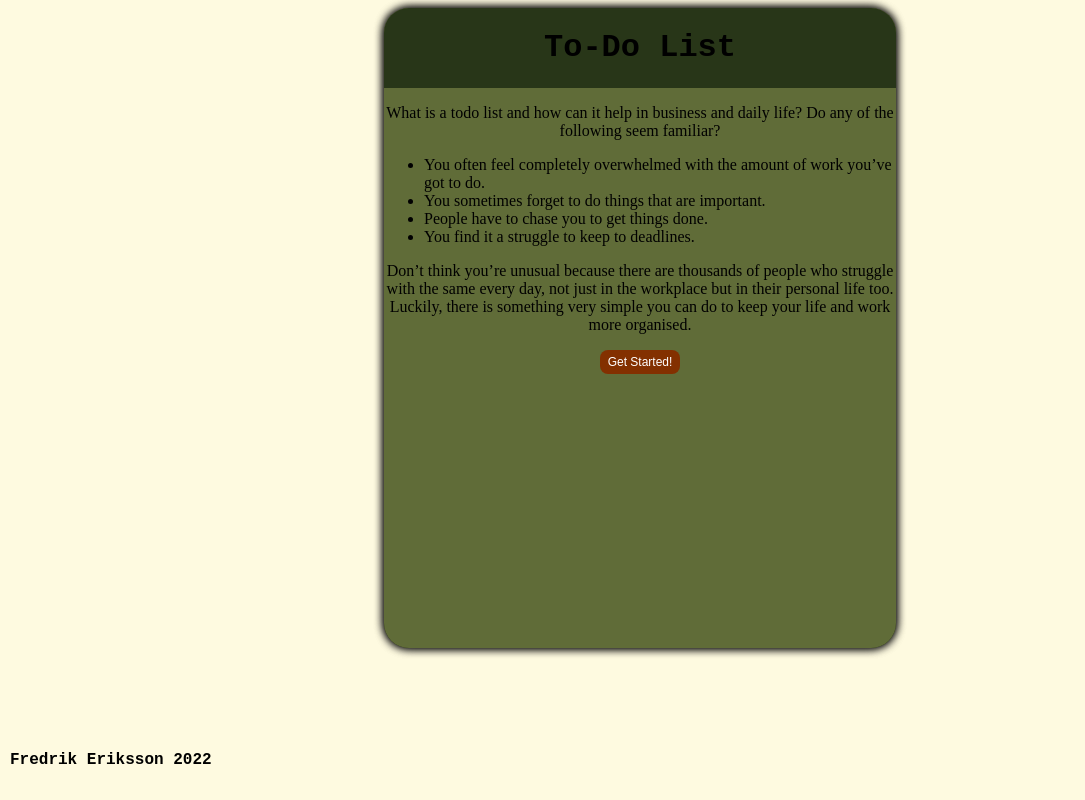
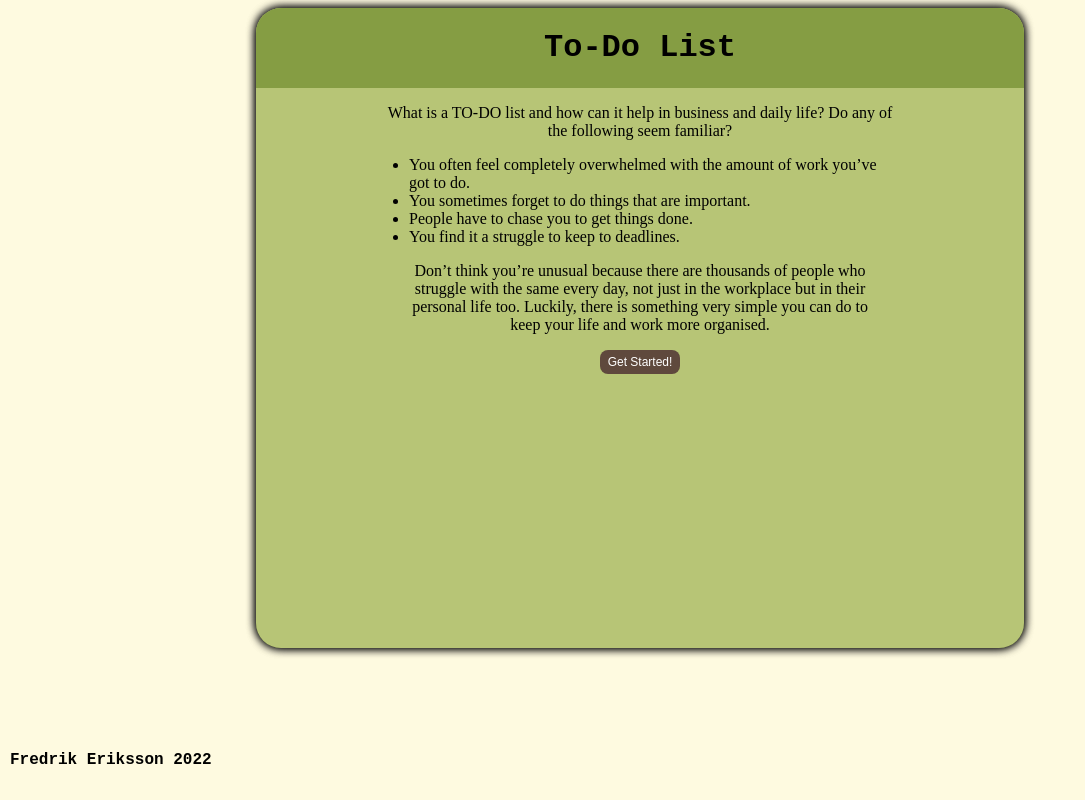
Before and after one commit to ErikssonF/labb2, a Vue app: page / in a window 1280 px wide. Shown: the whole page, without its empty margins (0-1085 px from the left). Built offline with nearby package versions, Linux system fonts and the light colour scheme.

Commit message:
fixed remove-buttons for both lists

```diff
--- a/src/App.vue
+++ b/src/App.vue
@@ -17,8 +17,9 @@ main {
   align-items: center;
   display: flex;
   flex-direction: column;
-  background-color: #606C38;
+  background-color: #b7c576;
   min-height: 80vh;
+  min-width: 40vw;
   border-radius: 25px;
   box-shadow: 0 0 10px black;
 }
--- a/src/components/Header/Header.vue
+++ b/src/components/Header/Header.vue
@@ -13,8 +13,8 @@ body {
 
 main {
     text-align: center;
-    background-color: #283618;
-    width: 40vw;
+    background-color: #859d43;
+    width: 60vw;
     border-top-left-radius: 25px;
     border-top-right-radius: 25px;
 }
--- a/src/components/Main/List.vue
+++ b/src/components/Main/List.vue
@@ -11,11 +11,13 @@
 
         <section id="listSection">
             <ul>
-                <ListItem @deleteItem="removeTask" v-for="(value, index) in tasksLeft" :text="value" :index="index" />
+                <ListItem @deleteItem="removeTaskLeft" v-for="(value, index) in tasksLeft" :text="value"
+                    :index="index" />
             </ul>
 
             <ul>
-                <ListItem @deleteItem="removeTask" v-for="(value, index) in tasksRight" :text="value" :index="index" />
+                <ListItem @deleteItem="removeTaskRight" v-for="(value, index) in tasksRight" :text="value"
+                    :index="index" />
             </ul>
 
         </section>
@@ -54,10 +56,17 @@ const addTask = () => {
 }
 
 
-const removeTask = (index) => {
+const removeTaskLeft = (index) => {
 
-    tasks.value.splice(index, 1);
-    localStorage.setItem('list', JSON.stringify(tasks.value));
+    tasksLeft.value.splice(index, 1);
+    localStorage.setItem('listLeft', JSON.stringify(tasksLeft.value));
+
+}
+
+const removeTaskRight = (index) => {
+
+    tasksRight.value.splice(index, 1)
+    localStorage.setItem('listRight', JSON.stringify(tasksRight.value))
 }
 
 onMounted(() => {
@@ -80,7 +89,7 @@ onMounted(() => {
 }
 
 main {
-    width: 40vw;
+    width: 60vw;
     display: flex;
     flex-direction: column;
     align-items: center;
@@ -93,7 +102,7 @@ ul {
     margin: 0px;
     padding: 2px;
     border-top: 2px solid black;
-    width: 13vw;
+    width: 25vw;
 }
 
 input {
@@ -107,7 +116,7 @@ input {
 }
 
 button {
-    background-color: #833000;
+    background-color: #5f493d;
     border: none;
     color: white;
     padding: 5px 8px;
--- a/src/components/Main/ListItem.vue
+++ b/src/components/Main/ListItem.vue
@@ -24,7 +24,7 @@ li {
 }
 
 button {
-    background-color: #833000;
+    background-color: #5f493d;
     border: none;
     color: white;
     padding: 5px 8px;
--- a/src/components/Startpage/Startpage.vue
+++ b/src/components/Startpage/Startpage.vue
@@ -1,7 +1,7 @@
 <template>
     <main class="main">
         <section class="mainText">
-            <p>What is a todo list and how can it help in business and daily life?
+            <p>What is a TO-DO list and how can it help in business and daily life?
 
                 Do any of the following seem familiar?
             </p>
@@ -19,7 +19,7 @@
                     You find it a struggle to keep to deadlines.
                 </li>
             </ul>
-            <p>
+            <p id="secondParagraph">
                 Don’t think you’re unusual because there are thousands of people who struggle with the same every day,
                 not
                 just in the workplace but in their personal life too. Luckily, there is something very simple you can do
@@ -35,6 +35,11 @@
 </template>
 
 <style scoped>
+#secondParagraph {
+    margin-left: 15px;
+    margin-right: 15px;
+}
+
 .main {
     display: flex;
     flex-direction: column;
@@ -47,10 +52,11 @@
 ul {
     text-align: left;
     align-items: left;
+    padding-left: 25px;
 }
 
 button {
-    background-color: #833000;
+    background-color: #5f493d;
     border: none;
     color: white;
     padding: 5px 8px;
```
